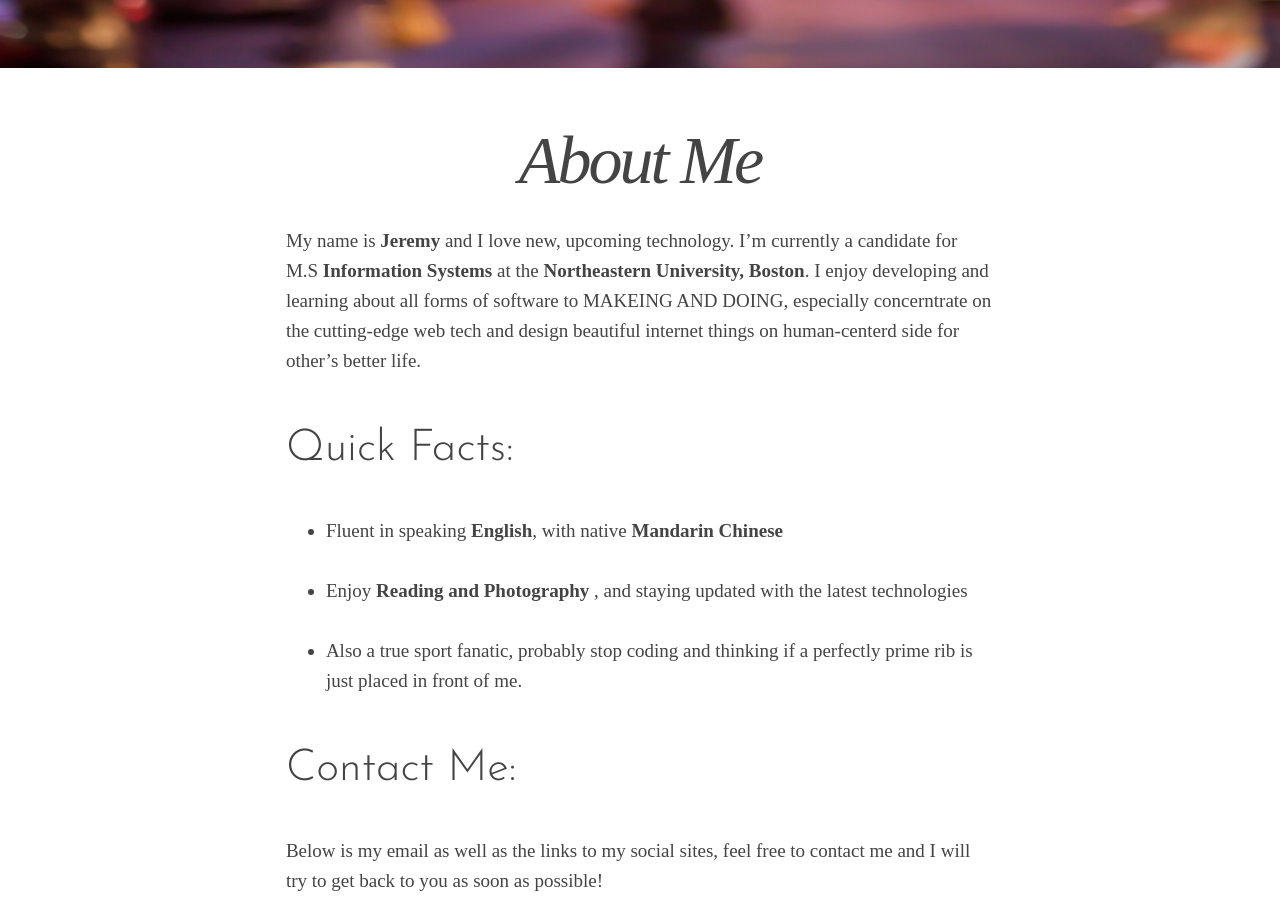
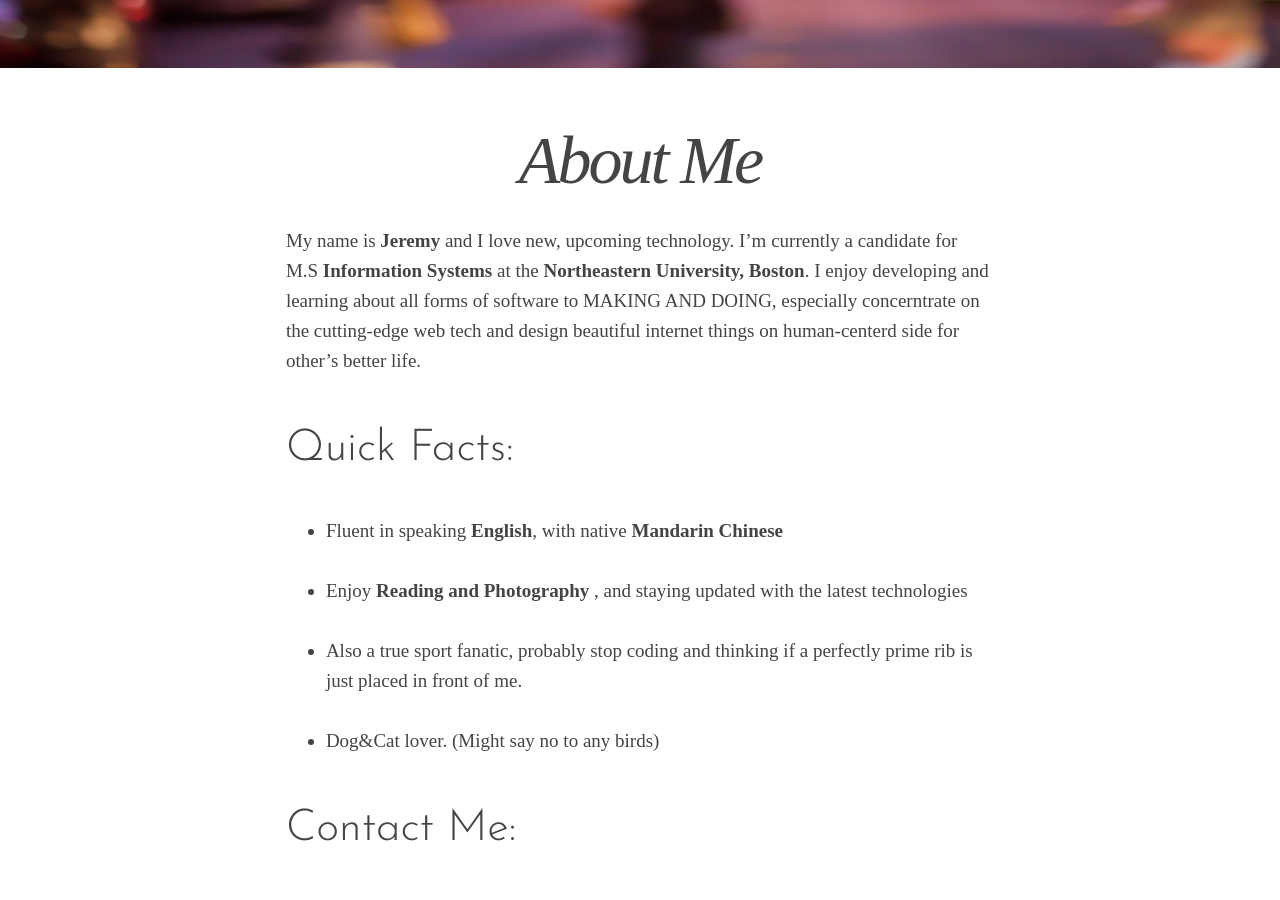
Before and after one commit to Jeremygarden/jeremygarden.github.io, a Jekyll site: the page built from about/index.md, in a window 1280 px wide and 900 px high, scrolled down 493 px. Built offline with Jekyll 4.4.1, drawn with Linux system fonts in a browser that asks for light colours; nearby versions of some CDN libraries.

Commit message:
Update index.md

```diff
--- a/about/index.md
+++ b/about/index.md
@@ -7,7 +7,7 @@ image:
 
 ---
 
-My name is **Jeremy** and I love new, upcoming technology. I'm currently a candidate for M.S **Information Systems** at the **Northeastern University, Boston**. I enjoy developing and learning about all forms of software to MAKEING AND DOING, especially concerntrate on the cutting-edge web tech and design beautiful internet things on human-centerd side for other's better life.
+My name is **Jeremy** and I love new, upcoming technology. I'm currently a candidate for M.S **Information Systems** at the **Northeastern University, Boston**. I enjoy developing and learning about all forms of software to MAKING AND DOING, especially concerntrate on the cutting-edge web tech and design beautiful internet things on human-centerd side for other's better life.
 
 
 ## Quick Facts:
@@ -15,6 +15,7 @@ My name is **Jeremy** and I love new, upcoming technology. I'm currently a candi
 * Fluent in speaking **English**, with native **Mandarin Chinese**
 * Enjoy **Reading and Photography** , and staying updated with the latest technologies
 * Also a true sport fanatic, probably stop coding and thinking if a perfectly prime rib is just placed in front of me.
+* Dog&Cat lover. (Might say no to any birds)
 
 
 ## Contact Me:
```
